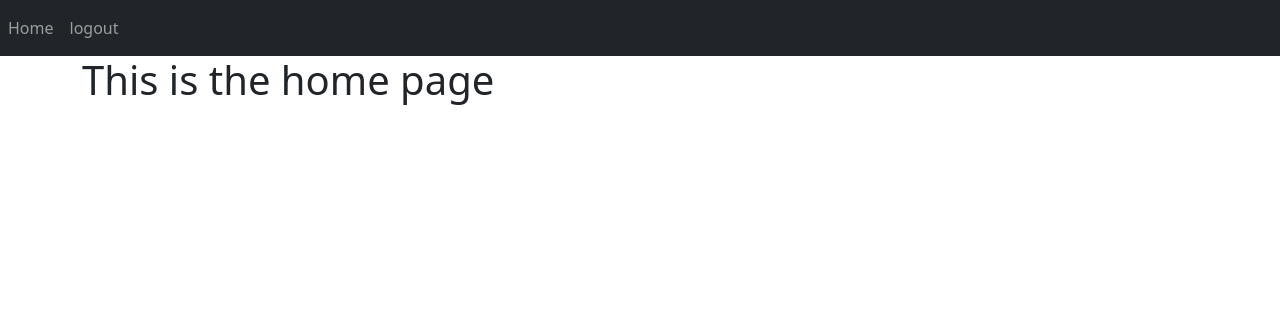
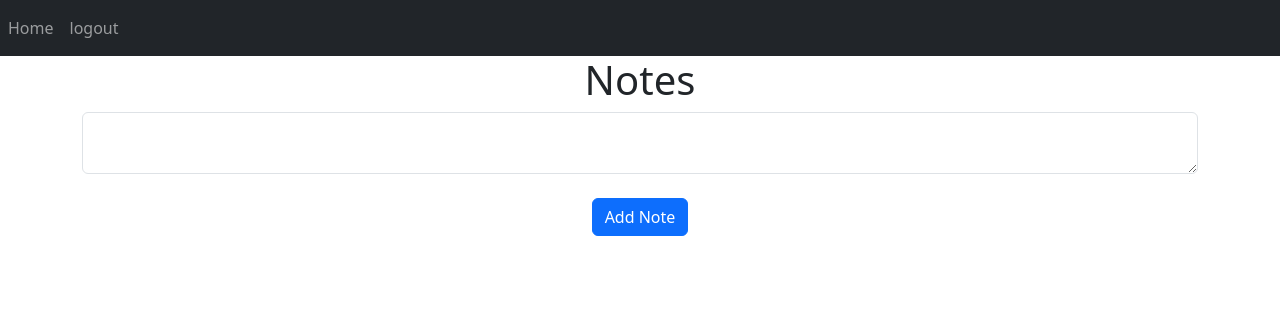
Before and after one commit to KiseraTimon/WebWithFlask, a Flask app: page / in a window 1280 px wide. Shown: the top 316 px of the page. Run offline with Flask 3, Linux system fonts and the light colour scheme; a user stored in the database is signed in; data that the repository does not hold is empty; some libraries are stand-ins or nearby versions.

Commit message:
Adding Notes

```diff
--- a/website/templates/home.html
+++ b/website/templates/home.html
@@ -6,5 +6,24 @@
 
 <!--Content Block-->
 {% block content%}
-<h1>This is the home page</h1>
+<!--Displaying Notes-->
+<h1 align="center">Notes</h1>
+<ul class="list-group list-group-flush" id="notes">
+    {% for note in user.notes%}
+    <li class="list-group-item">{{note.data}}
+        <button type="button" class="close" onclick="deletenote({{note.noteID}})">
+            <span aria-hidden="true">&times;</span>
+        </button>
+    </li>
+    {% endfor%}
+</ul>
+
+<!--Form to add notes-->
+<form method="POST">
+    <textarea name="note" id="note" class="form-control"></textarea>
+    <br>
+    <div align="center">
+        <button type="submit" class="btn btn-primary">Add Note</button>
+    </div>
+</form>
 {% endblock %}
```
